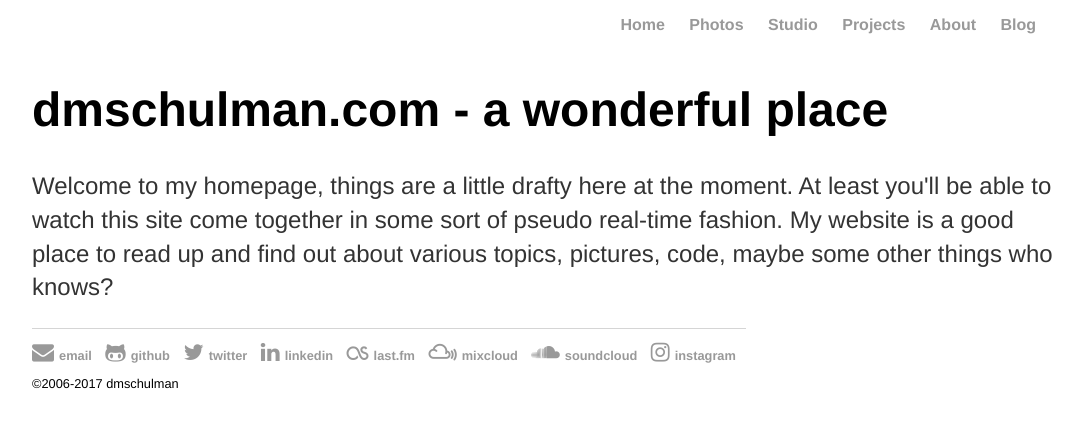
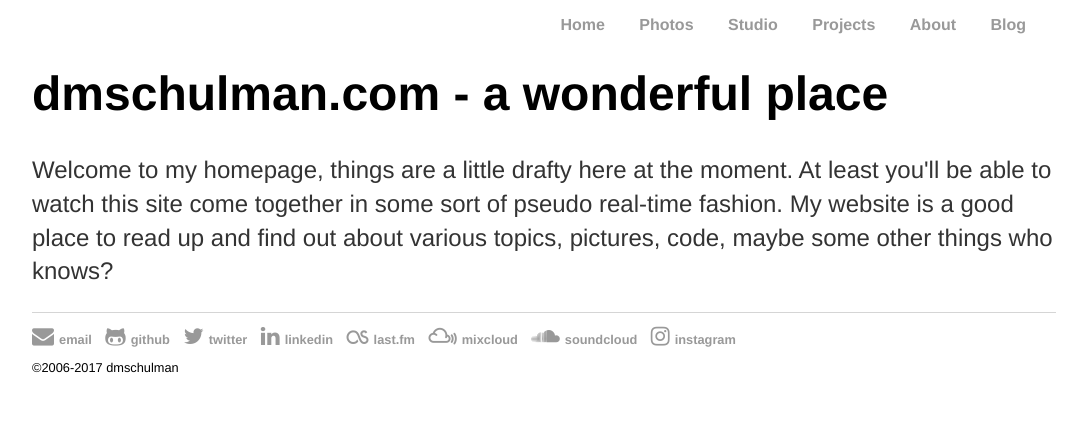
Before and after one commit to dmschulman/dmschulman.github.io, a Jekyll site: the page built from index.html, in a window 1280 px wide. Shown: the top 428 px of the page, without its empty margins (96-1183 px from the left). Built offline with Jekyll 4.4.1, drawn with Linux system fonts in a browser that asks for light colours.

Commit message:
Update blanched.css

```diff
--- a/css/blanched.css
+++ b/css/blanched.css
@@ -60,8 +60,11 @@
 /* HEADER */
 
 header {
-    float: right;
-    clear: right;
+    width: 100%;
+}
+
+header nav {
+    text-align: right;
 }
 
 header nav a {
@@ -82,15 +85,14 @@
 
 header nav ul li {
     display: inline;
-    margin-right: 20px;
+    margin-right: 30px;
 }
 
 
 /* BODY */
 
 main {
-    float: left;
-    clear: left;
+    width: 100%;
 }
 
 .content p {
@@ -153,8 +155,7 @@
 /* FOOTER */
 
 footer {
-    float: left;
-    clear: left;
+    width: 100%;
     border-top: 1px solid #d5d5d5;
     font-size: .8em;
     text-transform: lowercase;
```
